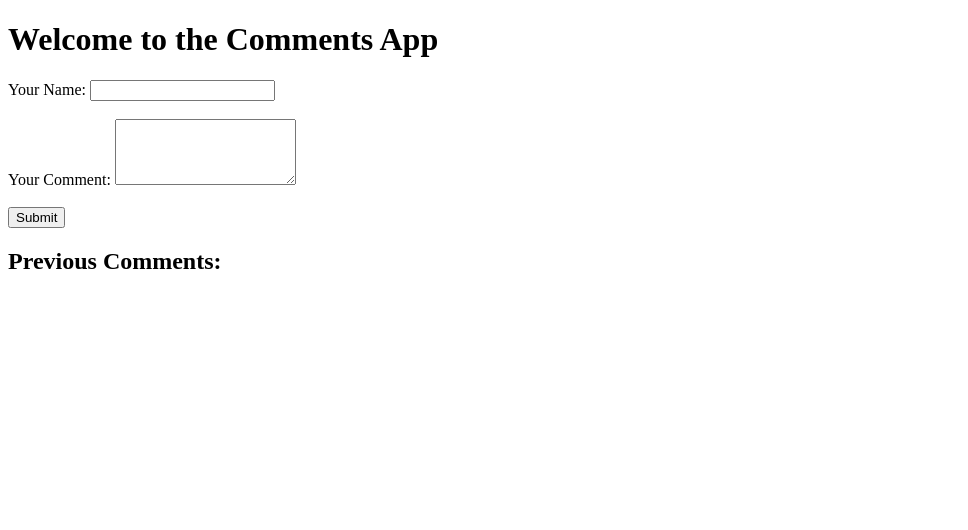
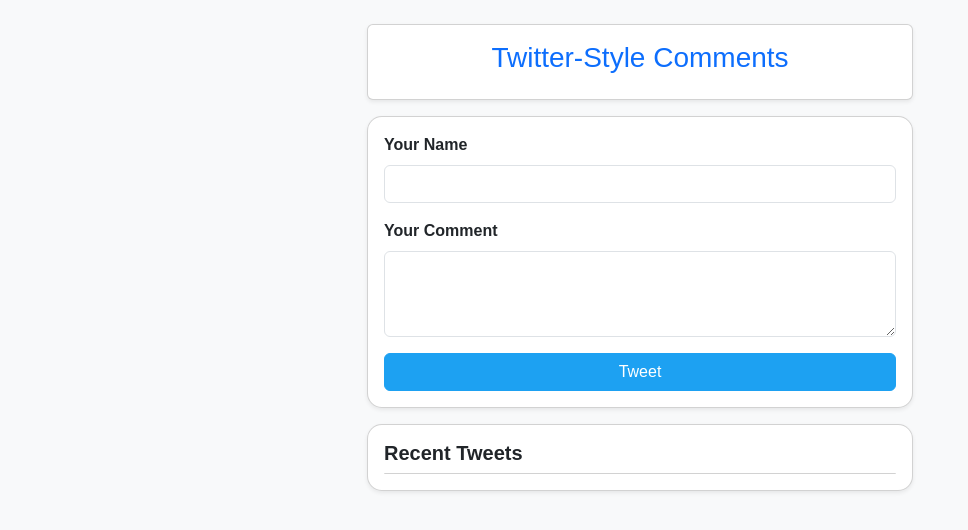
Before and after one commit to devenbhattacharya12/comments-app-github, a website: page public/index.html in a window 1280 px wide. Shown: the whole page, without its empty margins (0-968 px from the left). Drawn offline with nearby package versions, Linux system fonts and the light colour scheme; no server answers.

Commit message:
Added Bootstrap styling to make UI like Twitter

```diff
--- a/public/index.html
+++ b/public/index.html
@@ -4,24 +4,46 @@
   <meta charset="UTF-8">
   <meta name="viewport" content="width=device-width, initial-scale=1.0">
   <title>Comments App</title>
+  <!-- Bootstrap 5.3 CSS -->
+  <link href="https://cdn.jsdelivr.net/npm/bootstrap@5.3.0/dist/css/bootstrap.min.css" rel="stylesheet">
+  <!-- Custom CSS -->
+  <link rel="stylesheet" href="style.css">
 </head>
-<body>
-  <h1>Welcome to the Comments App</h1>
+<body class="bg-light">
+  <div class="container mt-4">
+    <div class="row justify-content-center">
+      <div class="col-md-6">
+        <!-- App Header -->
+        <div class="card shadow-sm p-3 mb-3 bg-white rounded">
+          <h3 class="text-primary text-center">Twitter-Style Comments</h3>
+        </div>
 
-  <!-- Form to add a comment -->
-  <form id="commentForm">
-    <label for="name">Your Name:</label>
-    <input type="text" id="name" name="name" required>
-    <br><br>
-    <label for="comment">Your Comment:</label>
-    <textarea id="comment" name="comment" rows="4" required></textarea>
-    <br><br>
-    <button type="submit">Submit</button>
-  </form>
+        <!-- Comment Form -->
+        <div class="card shadow-sm p-3 mb-3">
+          <form id="commentForm">
+            <div class="mb-3">
+              <label for="name" class="form-label fw-bold">Your Name</label>
+              <input type="text" class="form-control" id="name" name="name" required>
+            </div>
+            <div class="mb-3">
+              <label for="comment" class="form-label fw-bold">Your Comment</label>
+              <textarea class="form-control" id="comment" name="comment" rows="3" required></textarea>
+            </div>
+            <button type="submit" class="btn btn-primary w-100">Tweet</button>
+          </form>
+        </div>
 
-  <h2>Previous Comments:</h2>
-  <ul id="commentsList"></ul>
+        <!-- Comments Section -->
+        <div class="card shadow-sm p-3">
+          <h5 class="fw-bold">Recent Tweets</h5>
+          <ul id="commentsList" class="list-group list-group-flush"></ul>
+        </div>
+      </div>
+    </div>
+  </div>
 
+  <!-- Bootstrap 5.3 JS -->
+  <script src="https://cdn.jsdelivr.net/npm/bootstrap@5.3.0/dist/js/bootstrap.bundle.min.js"></script>
   <script src="script.js" type="module"></script>
 </body>
 </html>
--- a/public/script.js
+++ b/public/script.js
@@ -9,7 +9,16 @@ async function loadComments() {
 
       comments.forEach(comment => {
         const li = document.createElement('li');
-        li.textContent = `${comment.name} said: "${comment.comment}" on ${new Date(comment.timestamp).toLocaleString()}`;
+        li.classList.add('list-group-item');
+
+        li.innerHTML = `
+          <div>
+            <span class="comment-name">@${comment.name}</span>
+            <span class="comment-time"> · ${new Date(comment.timestamp).toLocaleString()}</span>
+            <p class="comment-text">${comment.comment}</p>
+          </div>
+        `;
+
         commentsList.appendChild(li);
       });
     } catch (err) {
--- /dev/null
+++ b/public/style.css
@@ -0,0 +1,36 @@
+/* Custom styling for Twitter-like UI */
+body {
+    font-family: 'Arial', sans-serif;
+  }
+
+  /* Style the tweet form */
+  .card {
+    border-radius: 15px;
+  }
+
+  /* Tweet button styling */
+  .btn-primary {
+    background-color: #1DA1F2;
+    border-color: #1DA1F2;
+  }
+  .btn-primary:hover {
+    background-color: #0d8ddb;
+  }
+
+  /* Comments styling */
+  .list-group-item {
+    border: none;
+    padding: 15px;
+    border-bottom: 1px solid #e1e8ed;
+  }
+  .comment-text {
+    font-size: 1rem;
+  }
+  .comment-name {
+    font-weight: bold;
+    color: #1DA1F2;
+  }
+  .comment-time {
+    font-size: 0.8rem;
+    color: gray;
+  }
```
